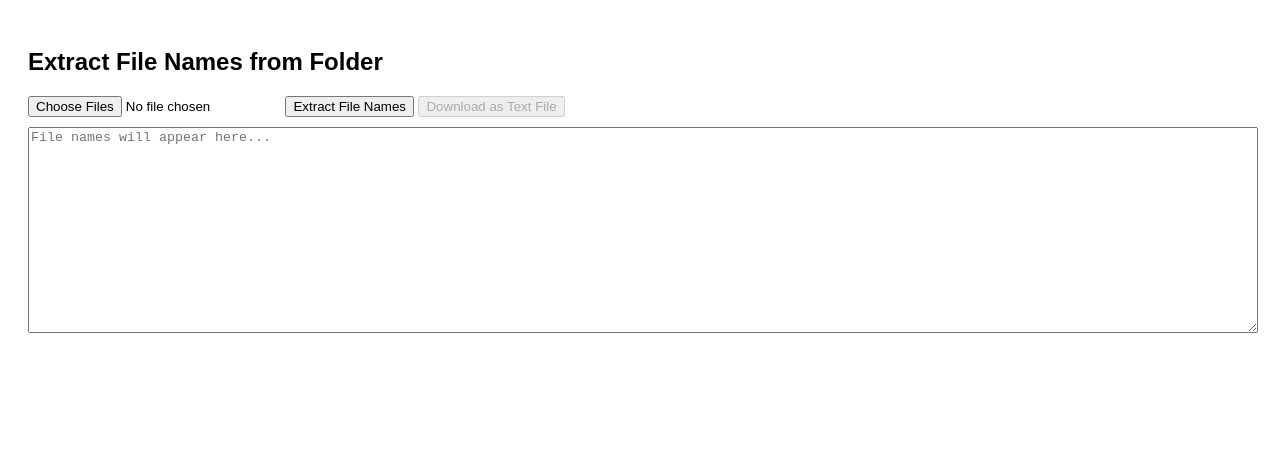
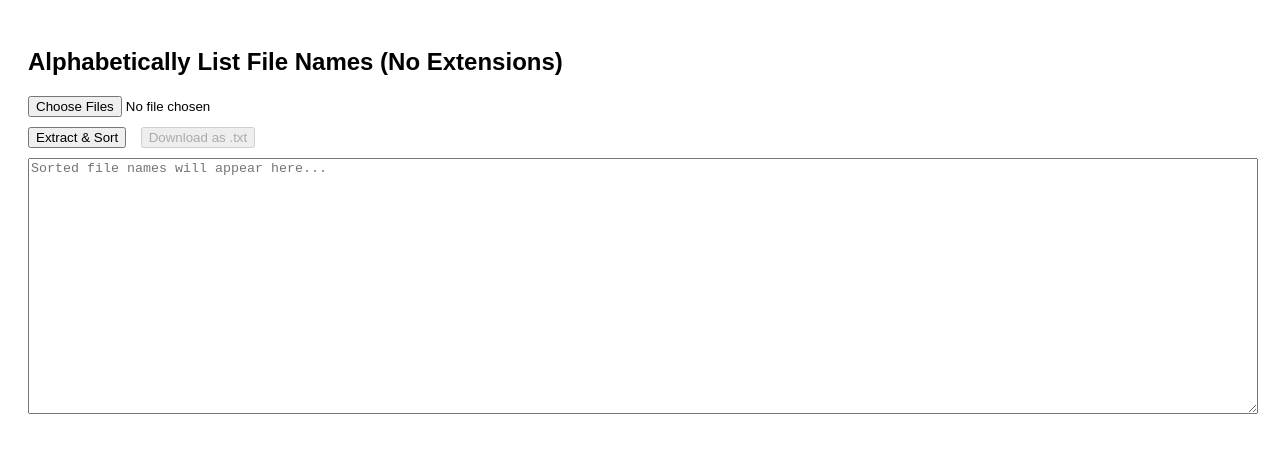
Before and after one commit to JosephPotapenko/name-scraper, a plain HTML site: page index.html in a window 1280 px wide. Drawn offline with Linux system fonts and the light colour scheme.

Commit message:
Alphabetical names

```diff
--- a/index.html
+++ b/index.html
@@ -2,20 +2,22 @@
 <html lang="en">
 <head>
   <meta charset="UTF-8">
-  <title>File Name Extractor</title>
+  <title>Alphabetical File Name Extractor</title>
   <style>
     body { font-family: Arial, sans-serif; padding: 20px; }
-    textarea { width: 100%; height: 200px; margin-top: 10px; }
+    textarea { width: 100%; height: 250px; margin-top: 10px; font-family: monospace; }
+    button { margin-top: 10px; margin-right: 10px; }
   </style>
 </head>
 <body>
-  <h2>Extract File Names from Folder</h2>
+  <h2>Alphabetically List File Names (No Extensions)</h2>
 
   <input type="file" id="folderInput" webkitdirectory multiple />
-  <button onclick="extractNames()">Extract File Names</button>
-  <button onclick="downloadList()" id="downloadBtn" disabled>Download as Text File</button>
+  <br>
+  <button onclick="extractNames()">Extract & Sort</button>
+  <button onclick="downloadList()" id="downloadBtn" disabled>Download as .txt</button>
 
-  <textarea id="output" placeholder="File names will appear here..." readonly></textarea>
+  <textarea id="output" placeholder="Sorted file names will appear here..." readonly></textarea>
 
   <script>
     let fileNames = [];
@@ -26,7 +28,7 @@
       fileNames = [];
 
       if (!files.length) {
-        alert("Please select a folder first.");
+        alert("Please select a folder.");
         return;
       }
 
@@ -38,9 +40,9 @@
         nameSet.add(baseName);
       }
 
-      fileNames = Array.from(nameSet).sort();
+      fileNames = Array.from(nameSet).sort((a, b) => a.localeCompare(b, undefined, { sensitivity: 'base' }));
+
       output.value = fileNames.join("\n");
-
       document.getElementById('downloadBtn').disabled = fileNames.length === 0;
     }
 
@@ -48,7 +50,7 @@
       const blob = new Blob([fileNames.join("\n")], { type: "text/plain" });
       const a = document.createElement("a");
       a.href = URL.createObjectURL(blob);
-      a.download = "file_names.txt";
+      a.download = "sorted_file_names.txt";
       a.click();
     }
   </script>
```
